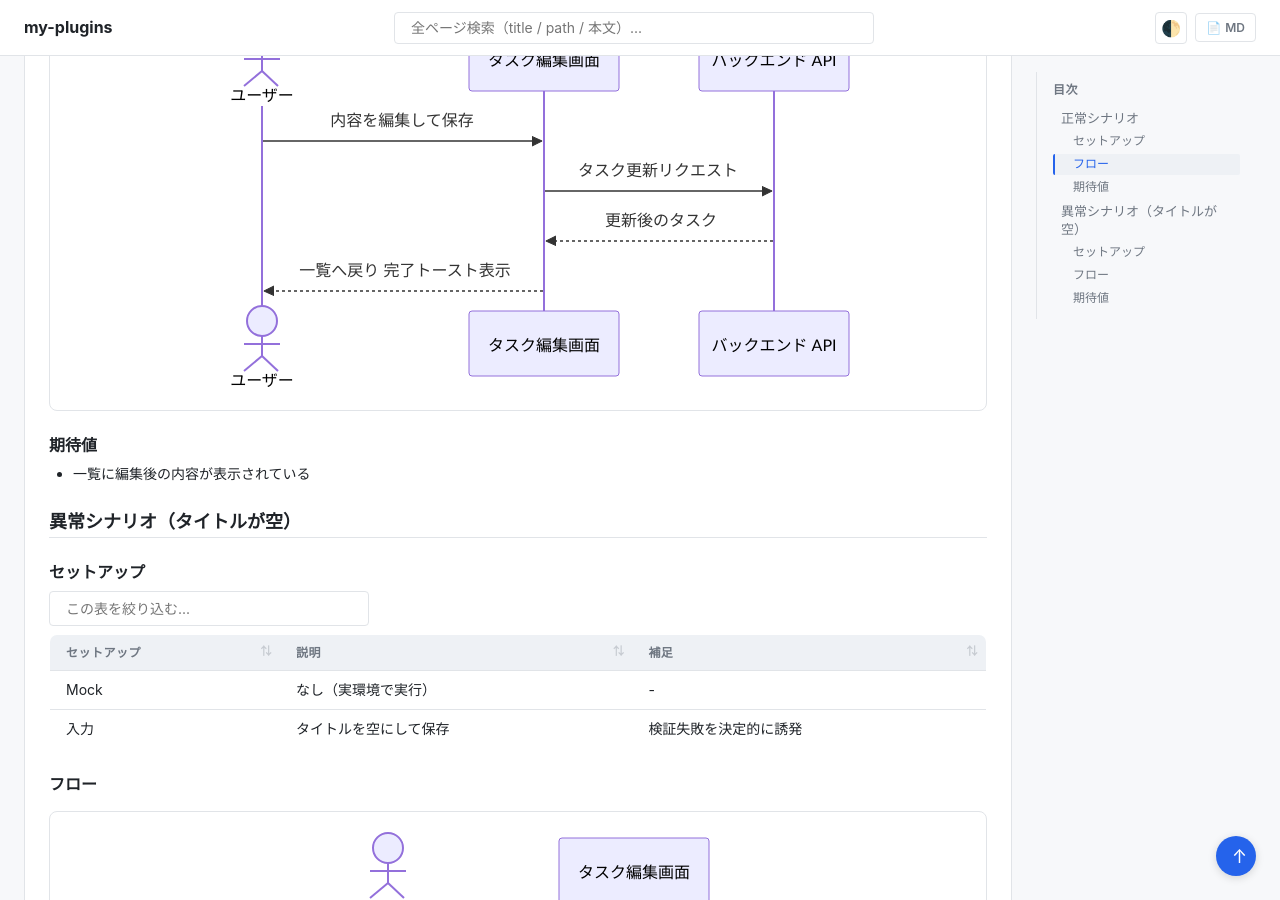
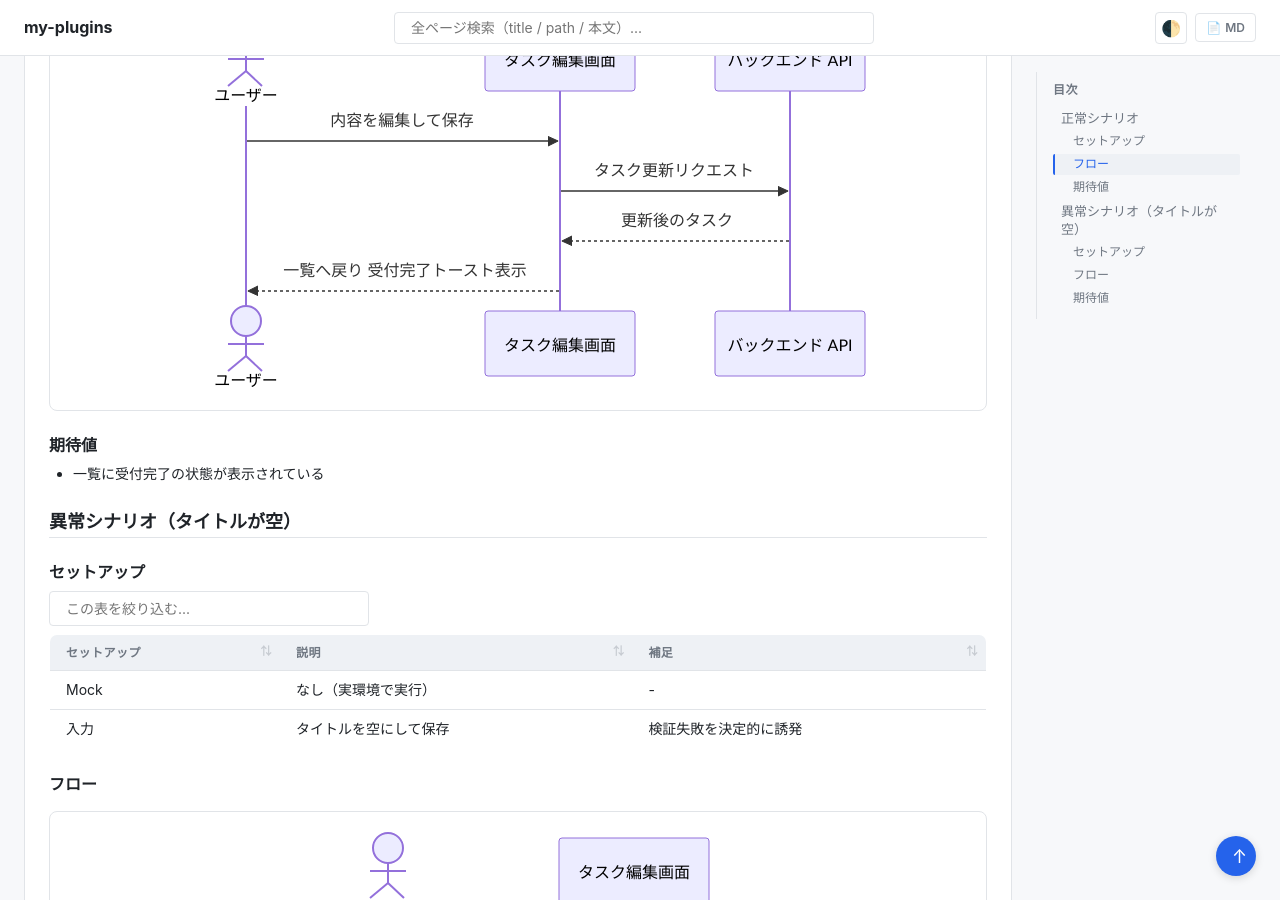
Before and after one commit to shuhei1101/ai-monitor-e2e, a Jekyll site: the page built from docs/wiki/設計図/シナリオ/単一ユースケース/タスク編集.md, in a window 1280 px wide and 900 px high, scrolled down 529 px. Built offline with Jekyll 4.4.1, drawn with Linux system fonts in a browser that asks for light colours; our own code applies the rules of GitHub Pages for plain Markdown files.

Commit message:
docs: 単一UC シナリオを非同期の結末へ修正

````diff
--- a/docs/wiki/設計図/シナリオ/単一ユースケース/タスク編集.md
+++ b/docs/wiki/設計図/シナリオ/単一ユースケース/タスク編集.md
@@ -26,12 +26,12 @@ sequenceDiagram
   U->>FE: 内容を編集して保存
   FE->>BE: タスク更新リクエスト
   BE-->>FE: 更新後のタスク
-  FE-->>U: 一覧へ戻り 完了トースト表示
+  FE-->>U: 一覧へ戻り 受付完了トースト表示
 ```
 
 ### 期待値
 
-- 一覧に編集後の内容が表示されている
+- 一覧に受付完了の状態が表示されている
 
 ## 異常シナリオ（タイトルが空）
 
````
